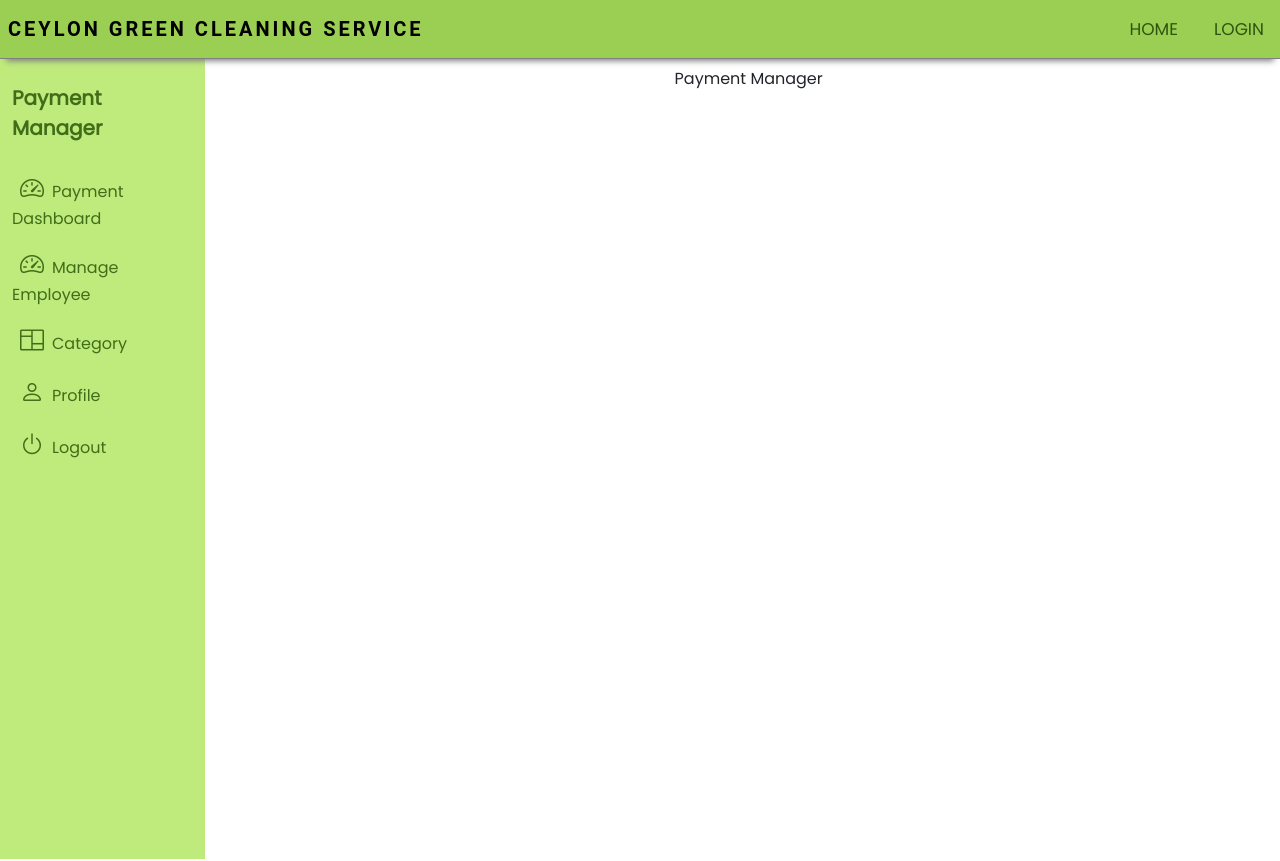
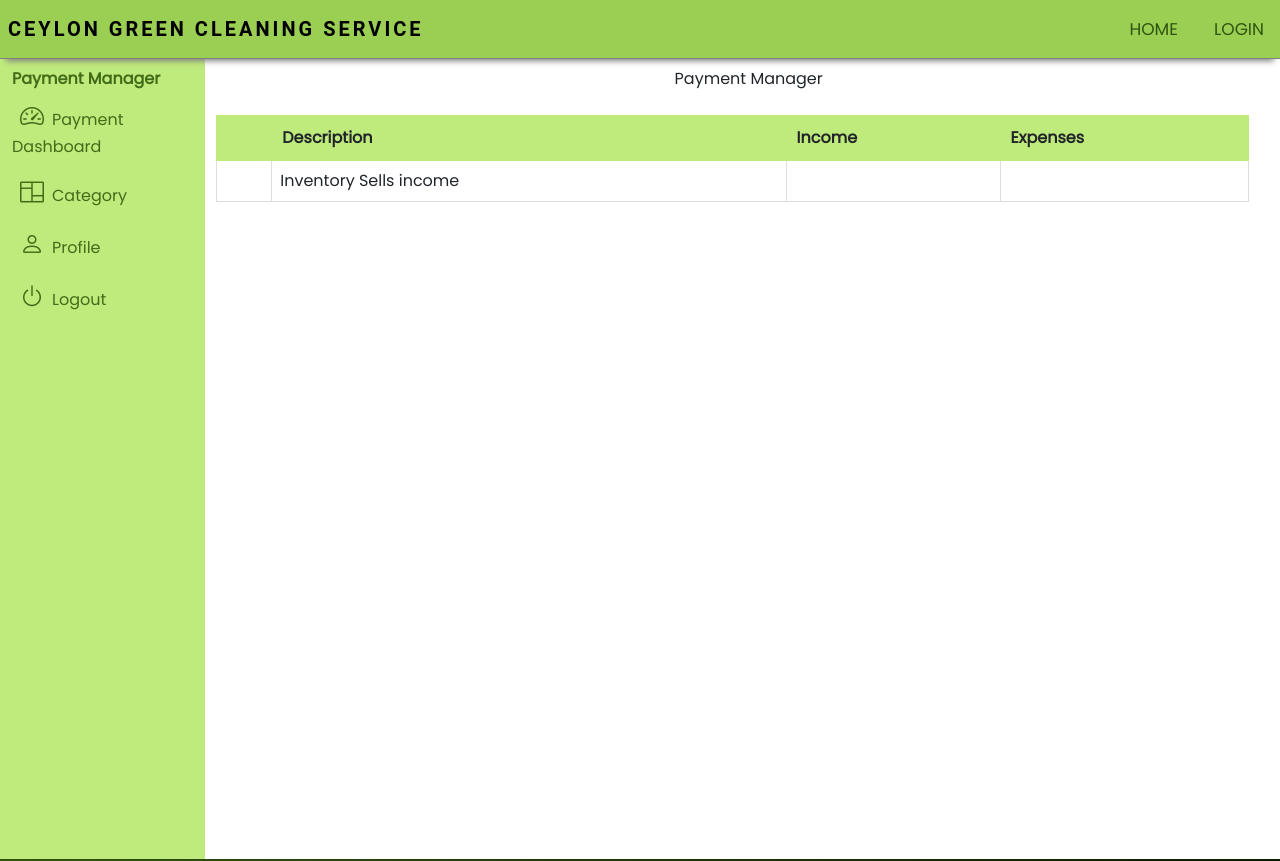
Before and after one commit to KavinMadusanka/CeylonGreenService, a React (Create React App) app in the folder Frontend/interface/: page /KApaymentdashboard in a window 1280 px wide. Shown: the top 861 px of the page. Built offline with nearby package versions, Linux system fonts and the light colour scheme; a web font is replaced by a local one.

Commit message:
payment manager dashboard create

```diff
--- a/Frontend/interface/src/pages/Admin/KApaymentdashboard.js
+++ b/Frontend/interface/src/pages/Admin/KApaymentdashboard.js
@@ -15,29 +15,29 @@ const KApaymentdashboard = () => {
       <div className ="row flex-nowrap">
         <div className ="col-auto col-md-3 col-xl-2 px-sm-2 px-0" style={{backgroundColor:"#BFEA7C"}}>
             <div className ="d-flex flex-column align-items-center align-items-sm-start px-3 pt-2 text-white min-vh-100">
-                <Link
+                {/* <Link
                     to = "/smdashboard"
                     className ="d-flex align-items-center pb-3 mb-md-1 mt-md-3 me-md-auto text-decoration-none" style={{color:'#416D19'}}
-                >
-                    <span className ="fs-5 fw-bolder d-none d-sm-inline">
+                > */}
+                    <span style={{color:'#416D19'}} className ="fs-6 fw-bolder d-none d-sm-inline">
                         Payment Manager
                     </span>
 
-                </Link>
+                {/* </Link> */}
                 <ul
                     className ="nav nav-pills flex-column mb-sm-auto mb-0 align-items-center align-items-sm-start"
                     id="Menu"
                     >
                     <li className ="w-100">
                         <Link
-                        to = "/smdashboard/employee"
+                        to = "/KApaymentdashboard"
                         className ="nav-link px-0 align-middle" style={{color:'#416D19'}}
                         >
                             <i className ="fs-4 bi-speedometer2 ms-2"></i>
                             <span className ="ms-2 d-none d-sm-inline">Payment Dashboard</span>
                         </Link>
                     </li>
-                    <li className ="w-100">
+                    {/* <li className ="w-100">
                         <Link
                             to = "/smdashboard/employee"
                             className ="nav-link px-0 align-middle "style={{color:'#416D19'}}
@@ -46,7 +46,7 @@ const KApaymentdashboard = () => {
                             <span className ="ms-2 d-none d-sm-inline">
                                 Manage Employee</span>
                         </Link>
-                    </li>
+                    </li> */}
                     <li className="w-100">
                         <Link
                             to = "/smdashboard/category"
@@ -67,7 +67,7 @@ const KApaymentdashboard = () => {
                     </li>
                     <li className="w-100">
                         <Link
-                            to = "/"
+                            to = "#"
                             className ="nav-link px-0 align-middle" style={{color:'#416D19'}}
                         >
                             <i className ="fs-4 bi-power ms-2"></i>
@@ -82,9 +82,27 @@ const KApaymentdashboard = () => {
 
             <p>Payment Manager</p>
         </div>
+        <div>
+            <table style={{ marginLeft:'1%', width:'95%'}}>
+                <thead><tr style={{backgroundColor:'#BFEA7C'}}>
+                    <th style={{ border: '1px solid #BFEA7C', padding: '10px',textAlign:'center',justifyItems:'center' }}></th>
+                    <th style={{ border: '1px solid #BFEA7C', padding: '10px' }}>Description</th>
+                    <th style={{ border: '1px solid #BFEA7C', padding: '10px' }}>Income</th>
+                    <th style={{ border: '1px solid #BFEA7C', padding: '10px' }}>Expenses</th>
+                    </tr></thead>
+                    <tbody>
+                        <td></td>
+                        <td>Inventory Sells income</td>
+                        <td>
+
+                        </td>
+                        <td></td>
+                    </tbody>
+                </table>
+        </div>
             <Outlet />
         </div>
-      </div>-
+      </div>
     </div>
     </Layout1>
   );
--- a/Frontend/interface/src/pages/KAcardpayment.js
+++ b/Frontend/interface/src/pages/KAcardpayment.js
@@ -46,6 +46,20 @@ function KAcardpayment() {
   const [year,setYear] = useState("");
   const [productId,setProductId] = useState("");
 
+
+  //get cart items
+  useEffect(() => {
+
+    const fetchCartDetails = async () => {
+      try {
+        const response = await axios.get(`http://localhost:8000/api/v1/Cart/get-cart/${email}`);
+        setCart(response.data.cart);
+      } catch (error) {
+        console.error('Error fetching cart details:', error);
+      }
+    };
+    fetchCartDetails();
+  }, [email]);
 
     //get all Address
     const getAllAddress = async() =>{
```
